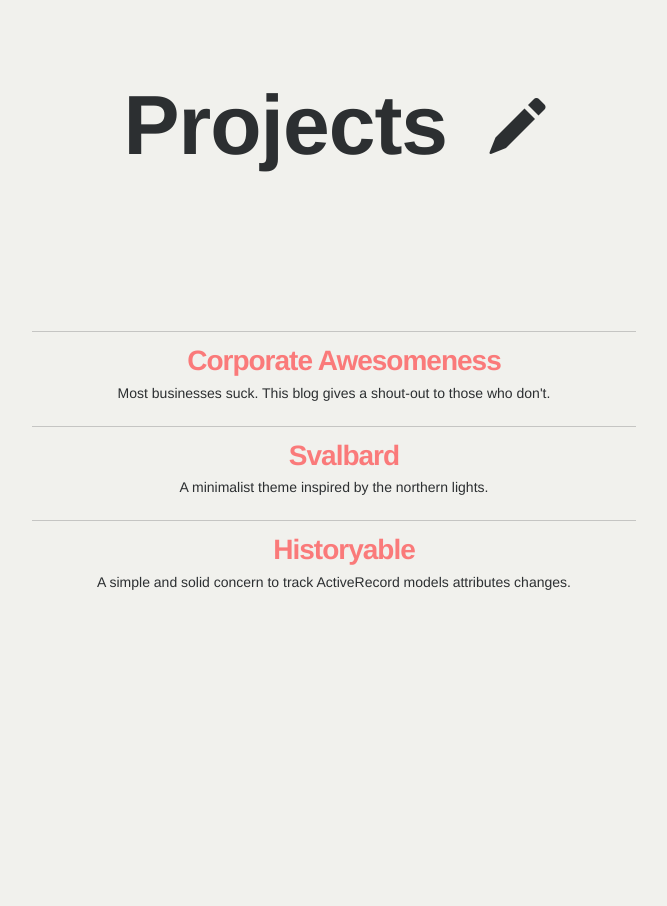
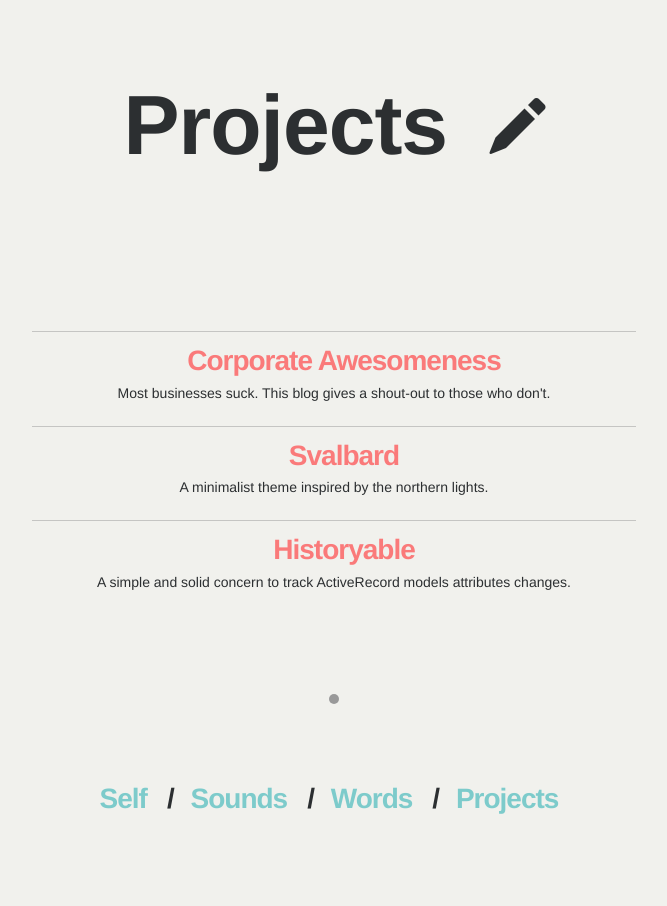
Before and after one commit to phildionne/phildionne.com, a Jekyll site: the page built from projects/index.html, in a window 1280 px wide. Shown: the whole page, without its empty margins (306-973 px from the left). Built offline with Jekyll 4.4.1, drawn with Linux system fonts in a browser that asks for light colours; some web fonts are replaced.

Commit message:
Include projects section in footer partial

```diff
--- a/_includes/footer-navigation.html
+++ b/_includes/footer-navigation.html
@@ -5,6 +5,7 @@
         <li class="navigation-element"><a href="{{ site.url }}" class="self">Self</a></li>
         <li class="navigation-element"><a href="{{ site.url }}/sounds" class="self">Sounds</a></li>
         <li class="navigation-element"><a href="{{ site.url }}/words" class="self">Words</a></li>
+        <li class="navigation-element"><a href="{{ site.url }}/projects" class="self">Projects</a></li>
       </ul>
     </div>
   </div>
--- a/assets/css/style.css
+++ b/assets/css/style.css
@@ -81,7 +81,9 @@ hr.light {
   padding-bottom: 6.382978723404255%;
 }
 #words {
-  background-color: ;
+  padding-bottom: 6.382978723404255%;
+}
+#projects {
   padding-bottom: 6.382978723404255%;
 }
 #two-thousand-twelve,
--- a/assets/css/style.less
+++ b/assets/css/style.less
@@ -75,8 +75,12 @@ hr.light {
   background-color: #111111;
   padding-bottom: @fluidGridColumnWidth;
 }
+
 #words {
-  background-color: ;
+  padding-bottom: @fluidGridColumnWidth;
+}
+
+#projects {
   padding-bottom: @fluidGridColumnWidth;
 }
 
--- a/projects/index.html
+++ b/projects/index.html
@@ -52,4 +52,8 @@ title: Projects
 
     </div><!-- /.project-list-->
 
+    <hr class="middot">
+
+    {% include footer-navigation.html %}
+
   </div><!-- /.container-fluid -->
```
